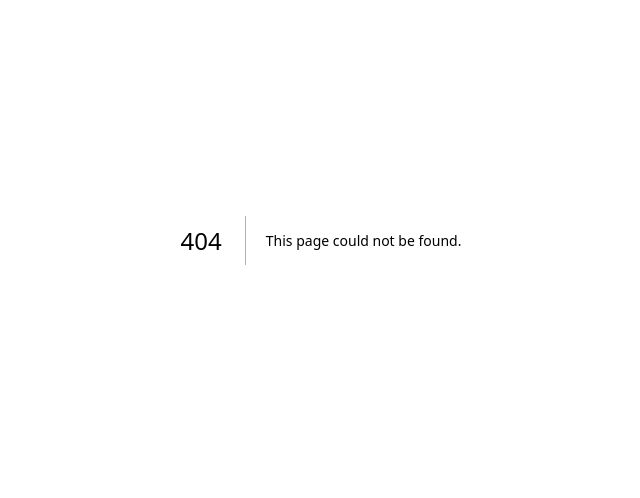
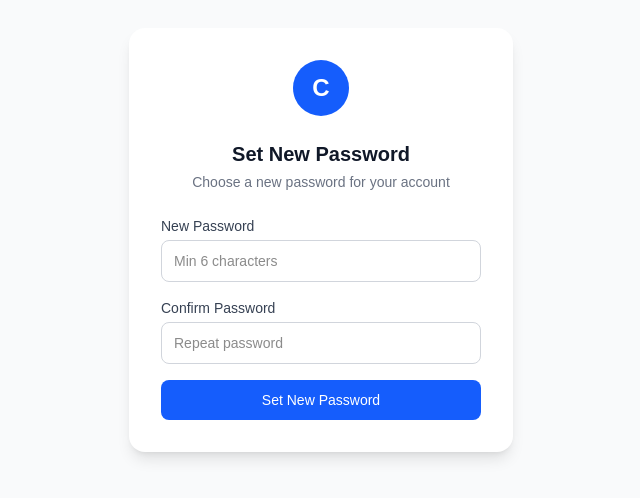
Before and after one commit to stephenbills/CareTime, a Next.js app: page /auth/reset-password in a window 1280 px wide. Before the commit this address had no page. Shown: the part 160-658 px from the top of the page, without its empty margins (319-959 px from the left). Built offline with nearby package versions, Linux system fonts and the light colour scheme; no server answers.

Commit message:
Fix email links - client notifications now open /client/ not /worker/ interface

```diff
--- a/app/api/invite/route.ts
+++ b/app/api/invite/route.ts
@@ -1,16 +1,22 @@
 import { NextRequest, NextResponse } from 'next/server'
 import { createAdminClient } from '@/lib/supabase/admin'
-
-// POST /api/invite
-// Body: { email, name, role, recordId }
-// Creates a Supabase auth user via invite (sends magic link to set password)
-// and links the auth user_id back to the app table record.
+import { sendEmail } from '@/lib/email/resend'
+import { welcomeEmail } from '@/lib/email/templates'
 
 const ROLE_TABLE: Record<string, string> = {
+  worker: 'carers',
   carer: 'carers',
   client: 'clients',
   nominee: 'nominees',
   provider: 'providers',
+}
+
+const ROLE_ROUTE: Record<string, string> = {
+  worker: 'worker',
+  carer: 'worker',
+  client: 'client',
+  nominee: 'client',
+  provider: 'provider',
 }
 
 const APP_URL = process.env.NEXT_PUBLIC_APP_URL || 'https://localhost:3000'
@@ -18,6 +24,8 @@ const APP_URL = process.env.NEXT_PUBLIC_APP_URL || 'https://localhost:3000'
 export async function POST(req: NextRequest) {
   try {
     const { email, name, role, recordId } = await req.json()
+
+    console.log('[/api/invite] Request:', { email, role, recordId })
 
     if (!email || !role || !recordId) {
       return NextResponse.json({ error: 'Missing email, role, or recordId' }, { status: 400 })
@@ -29,29 +37,45 @@ export async function POST(req: NextRequest) {
     }
 
     const admin = createAdminClient()
+    const confirmUrl = `${APP_URL}/auth/confirm?role=${ROLE_ROUTE[role] || role}`
 
     // Check if a Supabase auth user already exists with this email
     const { data: existingUsers } = await admin.auth.admin.listUsers()
-    const existing = existingUsers?.users?.find(u => u.email === email)
+    const existing = existingUsers?.users?.find((u: any) => u.email === email)
 
     let userId: string
 
     if (existing) {
-      // User already has an auth account — just link them to this record
+      console.log('[/api/invite] User already exists, linking and sending Brevo welcome email')
       userId = existing.id
+
+      // Send a Brevo welcome/login email manually since Supabase won't re-invite
+      const { subject, html } = welcomeEmail({
+        name: name || email,
+        role: ROLE_ROUTE[role] || role,
+        loginUrl: `${APP_URL}/auth/login`,
+      })
+      try {
+        await sendEmail({ to: email, subject: `Your CareTime login — ${subject}`, html })
+        console.log('[/api/invite] Brevo welcome email sent to', email)
+      } catch (emailErr: any) {
+        console.warn('[/api/invite] Brevo email failed:', emailErr.message)
+        // Don't block — still link the account
+      }
     } else {
-      // Invite the user — Supabase sends them an email with a magic link
-      // to set their own password. The redirect goes to our confirm page.
+      console.log('[/api/invite] Sending Supabase invite to', email)
       const { data, error } = await admin.auth.admin.inviteUserByEmail(email, {
-        redirectTo: `${APP_URL}/auth/confirm?role=${role}`,
-        data: { name, role },
+        redirectTo: confirmUrl,
+        data: { name, role: ROLE_ROUTE[role] || role },
       })
 
       if (error) {
+        console.error('[/api/invite] Supabase invite error:', error.message)
         return NextResponse.json({ error: error.message }, { status: 400 })
       }
 
       userId = data.user.id
+      console.log('[/api/invite] Invite sent, userId:', userId)
     }
 
     // Link the auth user_id back to the app table record
@@ -61,12 +85,20 @@ export async function POST(req: NextRequest) {
       .eq('id', recordId)
 
     if (updateError) {
-      return NextResponse.json({ error: updateError.message }, { status: 500 })
+      console.error('[/api/invite] Failed to link user_id:', updateError.message)
+      // Don't fail the whole request — invite was sent, linking failed
+      return NextResponse.json({
+        success: true,
+        userId,
+        warning: `Account created but linking failed: ${updateError.message}`
+      })
     }
 
+    console.log('[/api/invite] Success — user_id linked to', table)
     return NextResponse.json({ success: true, userId })
+
   } catch (err: any) {
-    console.error('Invite error:', err)
+    console.error('[/api/invite] Unexpected error:', err.message)
     return NextResponse.json({ error: err.message || 'Invite failed' }, { status: 500 })
   }
 }
--- a/app/auth/login/page.tsx
+++ b/app/auth/login/page.tsx
@@ -4,11 +4,16 @@ import { createClient } from '@/lib/supabase/client'
 import { useRouter } from 'next/navigation'
 import { detectUserRole, ROLE_ROUTES } from '@/lib/auth/roles'
 
+const APP_URL = process.env.NEXT_PUBLIC_APP_URL || ''
+
 export default function LoginPage() {
   const [email, setEmail] = useState('')
   const [password, setPassword] = useState('')
   const [error, setError] = useState('')
   const [loading, setLoading] = useState(false)
+  const [showReset, setShowReset] = useState(false)
+  const [resetSent, setResetSent] = useState(false)
+  const [resetLoading, setResetLoading] = useState(false)
   const router = useRouter()
   const supabase = createClient()
 
@@ -25,7 +30,6 @@ export default function LoginPage() {
       return
     }
 
-    // Detect role from app tables and route accordingly
     const role = await detectUserRole(supabase, data.user.id)
 
     if (!role) {
@@ -36,6 +40,74 @@ export default function LoginPage() {
     }
 
     router.push(ROLE_ROUTES[role])
+  }
+
+  async function handleResetPassword(e: React.FormEvent) {
+    e.preventDefault()
+    if (!email.trim()) { setError('Please enter your email address first'); return }
+    setResetLoading(true)
+    setError('')
+
+    const { error: resetError } = await supabase.auth.resetPasswordForEmail(email, {
+      redirectTo: `${APP_URL}/auth/reset-password`,
+    })
+
+    if (resetError) {
+      setError(resetError.message)
+    } else {
+      setResetSent(true)
+    }
+    setResetLoading(false)
+  }
+
+  if (showReset) {
+    return (
+      <div className="min-h-screen bg-gray-50 flex items-center justify-center px-4">
+        <div className="bg-white rounded-2xl shadow-lg p-8 w-full max-w-sm">
+          <div className="flex justify-center mb-6">
+            <div className="w-14 h-14 bg-blue-600 rounded-full flex items-center justify-center">
+              <span className="text-white text-2xl font-bold">C</span>
+            </div>
+          </div>
+          <h1 className="text-xl font-bold text-center text-gray-900 mb-1">Reset Password</h1>
+          <p className="text-center text-gray-500 text-sm mb-6">
+            Enter your email and we'll send you a reset link
+          </p>
+
+          {resetSent ? (
+            <div className="space-y-4">
+              <div className="bg-green-50 border border-green-200 rounded-lg px-4 py-3 text-sm text-green-700">
+                ✓ Password reset email sent to {email}. Check your inbox.
+              </div>
+              <button onClick={() => { setShowReset(false); setResetSent(false) }}
+                className="w-full text-blue-600 text-sm hover:underline">
+                Back to login
+              </button>
+            </div>
+          ) : (
+            <form onSubmit={handleResetPassword} className="space-y-4">
+              <div>
+                <label className="block text-sm font-medium text-gray-700 mb-1">Email address</label>
+                <input type="email" value={email} onChange={e => setEmail(e.target.value)}
+                  className="w-full border border-gray-300 rounded-lg px-3 py-2.5 text-sm focus:outline-none focus:ring-2 focus:ring-blue-500"
+                  placeholder="you@example.com" required autoComplete="email" />
+              </div>
+              {error && (
+                <div className="bg-red-50 border border-red-200 text-red-700 text-sm rounded-lg px-3 py-2.5">{error}</div>
+              )}
+              <button type="submit" disabled={resetLoading}
+                className="w-full bg-blue-600 text-white py-2.5 rounded-lg text-sm font-medium hover:bg-blue-700 disabled:opacity-50 transition-colors">
+                {resetLoading ? 'Sending…' : 'Send Reset Link'}
+              </button>
+              <button type="button" onClick={() => { setShowReset(false); setError('') }}
+                className="w-full text-gray-400 text-sm hover:text-gray-600 transition-colors">
+                Back to login
+              </button>
+            </form>
+          )}
+        </div>
+      </div>
+    )
   }
 
   return (
@@ -51,24 +123,16 @@ export default function LoginPage() {
 
         <form onSubmit={handleLogin} className="space-y-4">
           <div>
-            <label className="block text-sm font-medium text-gray-700 mb-1">
-              Email address
-            </label>
-            <input
-              type="email" value={email} onChange={e => setEmail(e.target.value)}
+            <label className="block text-sm font-medium text-gray-700 mb-1">Email address</label>
+            <input type="email" value={email} onChange={e => setEmail(e.target.value)}
               className="w-full border border-gray-300 rounded-lg px-3 py-2.5 text-sm focus:outline-none focus:ring-2 focus:ring-blue-500"
-              placeholder="you@example.com" required autoComplete="email"
-            />
+              placeholder="you@example.com" required autoComplete="email" />
           </div>
           <div>
-            <label className="block text-sm font-medium text-gray-700 mb-1">
-              Password
-            </label>
-            <input
-              type="password" value={password} onChange={e => setPassword(e.target.value)}
+            <label className="block text-sm font-medium text-gray-700 mb-1">Password</label>
+            <input type="password" value={password} onChange={e => setPassword(e.target.value)}
               className="w-full border border-gray-300 rounded-lg px-3 py-2.5 text-sm focus:outline-none focus:ring-2 focus:ring-blue-500"
-              placeholder="••••••••" required autoComplete="current-password"
-            />
+              placeholder="••••••••" required autoComplete="current-password" />
           </div>
 
           {error && (
@@ -82,6 +146,13 @@ export default function LoginPage() {
             {loading ? 'Signing in…' : 'Sign in'}
           </button>
         </form>
+
+        <button
+          onClick={() => { setShowReset(true); setError('') }}
+          className="w-full text-center text-sm text-gray-400 hover:text-blue-600 mt-4 transition-colors"
+        >
+          Forgot password?
+        </button>
       </div>
     </div>
   )
--- /dev/null
+++ b/app/auth/reset-password/page.tsx
@@ -0,0 +1,86 @@
+'use client'
+import { useState, Suspense } from 'react'
+import { createClient } from '@/lib/supabase/client'
+import { useRouter } from 'next/navigation'
+
+function ResetForm() {
+  const [password, setPassword] = useState('')
+  const [confirm, setConfirm] = useState('')
+  const [loading, setLoading] = useState(false)
+  const [error, setError] = useState('')
+  const [done, setDone] = useState(false)
+  const router = useRouter()
+  const supabase = createClient()
+
+  async function handleReset(e: React.FormEvent) {
+    e.preventDefault()
+    setError('')
+    if (password.length < 6) { setError('Password must be at least 6 characters'); return }
+    if (password !== confirm) { setError('Passwords do not match'); return }
+    setLoading(true)
+
+    const { error: err } = await supabase.auth.updateUser({ password })
+    if (err) { setError(err.message); setLoading(false); return }
+
+    setDone(true)
+    setTimeout(() => router.push('/auth/login'), 2500)
+  }
+
+  return (
+    <div className="min-h-screen bg-gray-50 flex items-center justify-center px-4">
+      <div className="bg-white rounded-2xl shadow-lg p-8 w-full max-w-sm">
+        <div className="flex justify-center mb-6">
+          <div className="w-14 h-14 bg-blue-600 rounded-full flex items-center justify-center">
+            <span className="text-white text-2xl font-bold">C</span>
+          </div>
+        </div>
+        <h1 className="text-xl font-bold text-center text-gray-900 mb-1">Set New Password</h1>
+        <p className="text-center text-gray-500 text-sm mb-6">Choose a new password for your account</p>
+
+        {done ? (
+          <div className="text-center space-y-3">
+            <div className="w-12 h-12 bg-green-100 rounded-full flex items-center justify-center mx-auto">
+              <span className="text-green-600 text-xl">✓</span>
+            </div>
+            <p className="text-gray-700 text-sm font-medium">Password updated successfully</p>
+            <p className="text-gray-400 text-xs">Redirecting to login…</p>
+          </div>
+        ) : (
+          <form onSubmit={handleReset} className="space-y-4">
+            <div>
+              <label className="block text-sm font-medium text-gray-700 mb-1">New Password</label>
+              <input type="password" value={password} onChange={e => setPassword(e.target.value)}
+                className="w-full border border-gray-300 rounded-lg px-3 py-2.5 text-sm focus:outline-none focus:ring-2 focus:ring-blue-500"
+                placeholder="Min 6 characters" required autoComplete="new-password" />
+            </div>
+            <div>
+              <label className="block text-sm font-medium text-gray-700 mb-1">Confirm Password</label>
+              <input type="password" value={confirm} onChange={e => setConfirm(e.target.value)}
+                className="w-full border border-gray-300 rounded-lg px-3 py-2.5 text-sm focus:outline-none focus:ring-2 focus:ring-blue-500"
+                placeholder="Repeat password" required autoComplete="new-password" />
+            </div>
+            {error && (
+              <div className="bg-red-50 border border-red-200 text-red-700 text-sm rounded-lg px-3 py-2.5">⚠ {error}</div>
+            )}
+            <button type="submit" disabled={loading}
+              className="w-full bg-blue-600 text-white py-2.5 rounded-lg text-sm font-medium hover:bg-blue-700 disabled:opacity-50 transition-colors">
+              {loading ? 'Updating…' : 'Set New Password'}
+            </button>
+          </form>
+        )}
+      </div>
+    </div>
+  )
+}
+
+export default function ResetPasswordPage() {
+  return (
+    <Suspense fallback={
+      <div className="min-h-screen bg-gray-50 flex items-center justify-center">
+        <div className="w-8 h-8 border-2 border-blue-600 border-t-transparent rounded-full animate-spin" />
+      </div>
+    }>
+      <ResetForm />
+    </Suspense>
+  )
+}
--- a/app/provider/carers/[id]/page.tsx
+++ b/app/provider/carers/[id]/page.tsx
@@ -133,7 +133,7 @@ export default function CarerDetailPage() {
     const res = await fetch('/api/invite', {
       method: 'POST',
       headers: { 'Content-Type': 'application/json' },
-      body: JSON.stringify({ email: data.email, name: data.name, role: 'carer', recordId: id }),
+      body: JSON.stringify({ email: data.email, name: data.name, role: 'worker', recordId: id }),
     })
     const result = await res.json()
 
--- a/app/provider/carers/new/page.tsx
+++ b/app/provider/carers/new/page.tsx
@@ -49,7 +49,7 @@ export default function NewCarerPage() {
     const inviteRes = await fetch('/api/invite', {
       method: 'POST',
       headers: { 'Content-Type': 'application/json' },
-      body: JSON.stringify({ email: data.email, name: data.name, role: 'carer', recordId: created.id }),
+      body: JSON.stringify({ email: data.email, name: data.name, role: 'worker', recordId: created.id }),
     })
     const inviteData = await inviteRes.json()
     if (!inviteRes.ok) {
--- a/lib/email/templates.ts
+++ b/lib/email/templates.ts
@@ -270,10 +270,13 @@ export function providerRelationshipRequestEmail(opts: {
 export function welcomeEmail(opts: {
   name: string; role: string; loginUrl: string
 }) {
+  const roleLabel = opts.role.charAt(0).toUpperCase() + opts.role.slice(1)
   const content = `
-    ${heading('Welcome to CareTime')}
-    ${paragraph(`Hi ${opts.name}, your ${opts.role} account has been created. You can now log in to CareTime.`)}
-    ${button('Log In', opts.loginUrl)}
+    ${heading('Your CareTime Login')}
+    ${paragraph(`Hi ${opts.name}, you have been invited to use CareTime as a ${roleLabel}.`)}
+    ${paragraph('Click the button below to log in. If this is your first time, you may need to reset your password using the "Forgot password" option on the login page.')}
+    ${button('Log In to CareTime', opts.loginUrl)}
+    ${paragraph('If you have any trouble logging in, please contact your Provider.')}
   `
-  return { subject: 'Welcome to CareTime', html: wrapper(content) }
+  return { subject: 'Your CareTime login details', html: wrapper(content) }
 }
--- a/middleware.ts
+++ b/middleware.ts
@@ -23,7 +23,7 @@ export async function middleware(request: NextRequest) {
 
   const { data: { user } } = await supabase.auth.getUser()
 
-  const publicPaths = ['/auth/login', '/auth/callback', '/auth/confirm', '/admin']
+  const publicPaths = ['/auth/login', '/auth/callback', '/auth/confirm', '/auth/reset-password', '/admin']
   const isPublic = publicPaths.some(p => request.nextUrl.pathname.startsWith(p))
 
   if (!user && !isPublic) {
```
